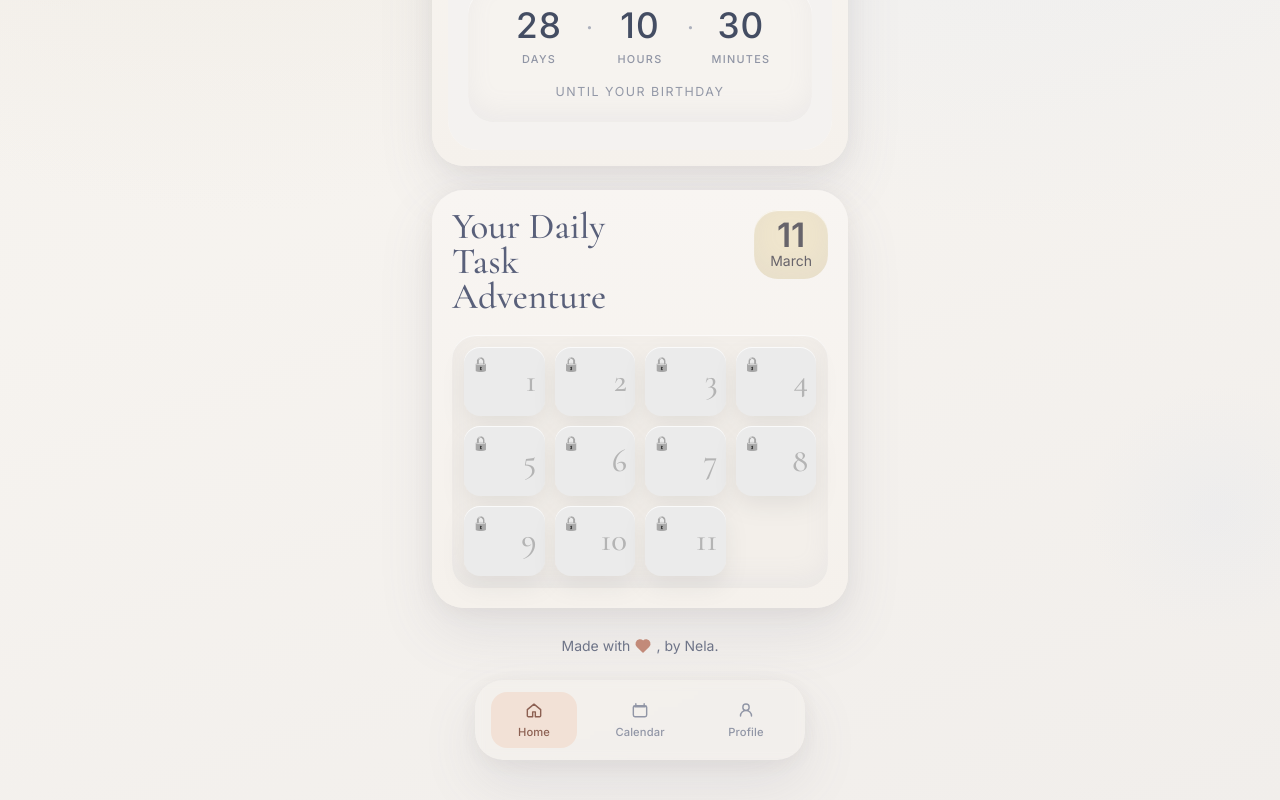
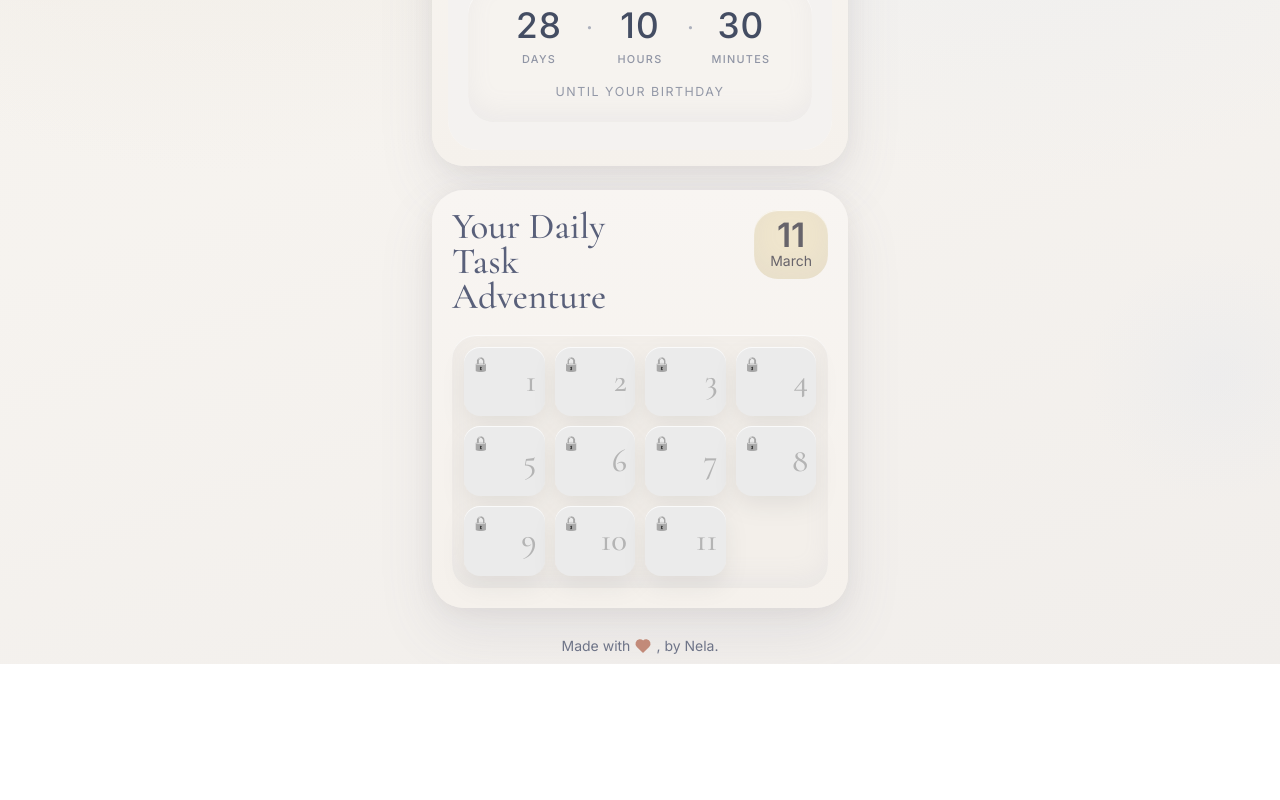
Before and after one commit to nelaruizc/birthday-advent, a React (Vite) app: page /#/ in a window 1280 px wide. Shown: the part 457-1257 px from the top of the page. After the commit the page ends 1121 px from the top, so only its background shows below. Built offline with nearby package versions, Linux system fonts and the light colour scheme.

Commit message:
Remove bottom navigation from home layout

```diff
--- a/src/App.tsx
+++ b/src/App.tsx
@@ -1,7 +1,6 @@
 import { useCallback, useEffect, useMemo, useState } from 'react'
 import { Navigate, Route, Routes } from 'react-router-dom'
 import { BackgroundPattern } from './components/BackgroundPattern'
-import { BottomNavigation } from './components/BottomNavigation'
 import { CountdownCard } from './components/CountdownCard'
 import { GiftDetail } from './components/GiftDetail'
 import { HeroCard } from './components/HeroCard'
@@ -36,7 +35,6 @@
       </svg>
       <span>, by Nela.</span>
     </footer>
-    <BottomNavigation />
   </>
 )
 
--- a/src/components/BackgroundPattern.tsx
+++ b/src/components/BackgroundPattern.tsx
@@ -1,7 +1,7 @@
 import type { PropsWithChildren } from 'react'
 
 export const BackgroundPattern = ({ children }: PropsWithChildren) => (
-  <div className="relative min-h-screen overflow-x-hidden pb-6 pt-7 text-[#5f667d]">
+  <div className="relative min-h-screen overflow-x-hidden pt-7 text-[#5f667d]">
     <div className="pointer-events-none absolute inset-0">
       <div className="absolute -top-24 left-1/2 h-72 w-72 -translate-x-1/2 rounded-full bg-[radial-gradient(circle,rgba(209,221,235,0.3)_0%,rgba(245,241,236,0)_70%)]" />
       <div className="absolute -left-12 top-64 h-52 w-52 rounded-full bg-[radial-gradient(circle,rgba(241,223,208,0.25)_0%,rgba(245,241,236,0)_72%)]" />
```
